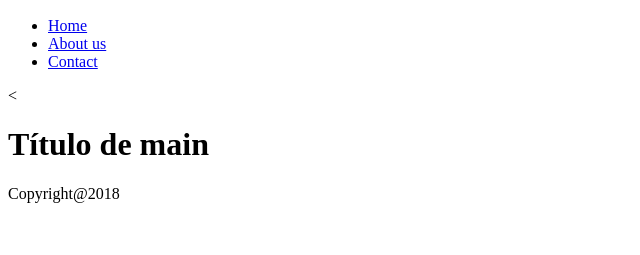
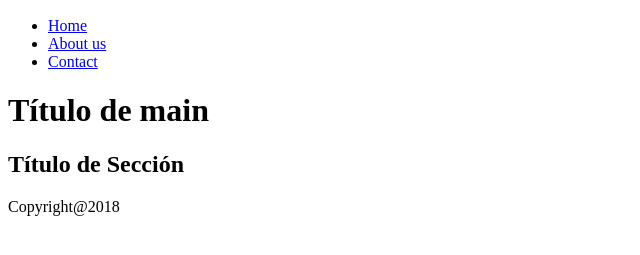
Before and after one commit to SergioNeoland/gitflow, a plain HTML site: page index.html in a window 1280 px wide. Shown: the part 27-282 px from the top of the page, without its empty margins (0-640 px from the left). Drawn offline with Linux system fonts and the light colour scheme.

Commit message:
feature-section: Nueva sección en index

```diff
--- a/index.html
+++ b/index.html
@@ -17,7 +17,11 @@
 	</nav>
 	</header>
 	<main>
-		<<h1>Título de main</h1>
+		<h1>Título de main</h1>
+
+		<section>
+			<h2>Título de Sección</h2>
+		</section>
 	</main>
 
 	<footer>
```
